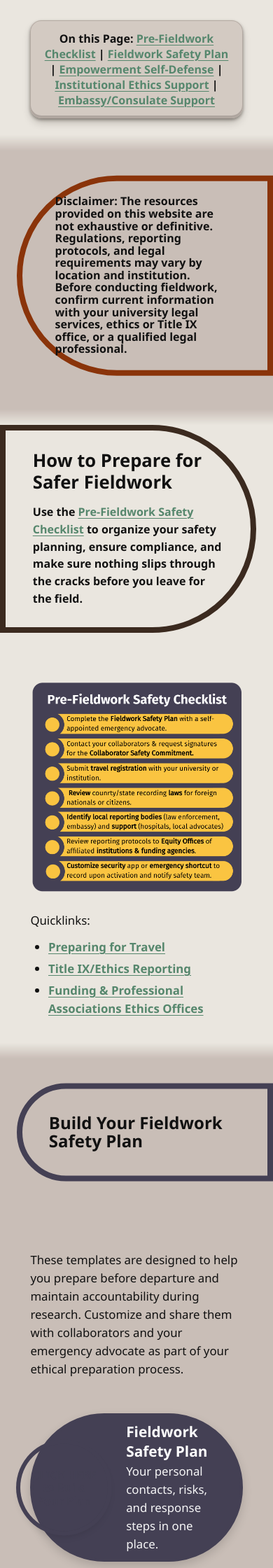
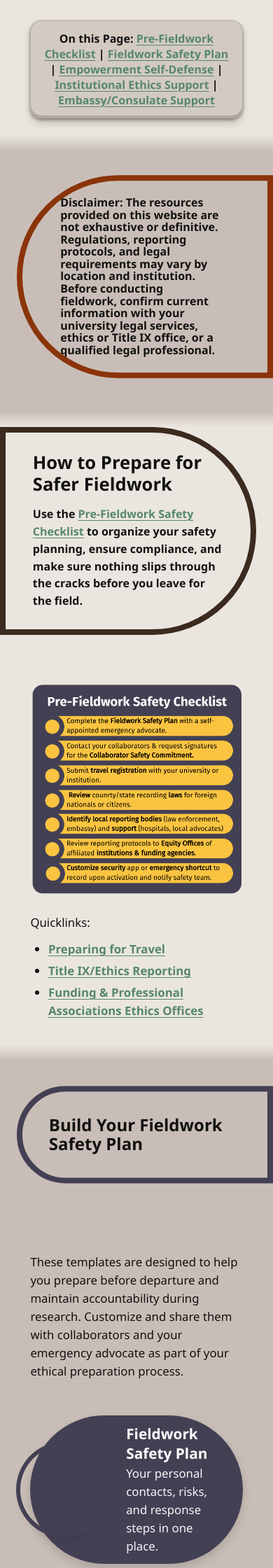
Before and after one commit to AnthroSafetyWarrior/GoldenTrowelProject, a Jekyll site: the page built from _pages/preparing.html, in a window 390 px wide. Shown: the part 1580-3820 px from the top of the page at 70% size. Built offline with Jekyll 4.4.1, drawn with Linux system fonts in a browser that asks for light colours.

Commit message:
updating pages

```diff
--- a/_pages/preparing.html
+++ b/_pages/preparing.html
@@ -73,13 +73,17 @@
   transform: scale(1.05);
 }
 
-/* Extra left+right breathing room on small screens */
+/* Fix disclaimer pillhead curve overlap — shift text right on phones */
 @media (max-width: 760px) {
   .stripe .disclaimer-wrap .pillhead {
-    --pillhead-pad-x: clamp(2.2em, 8vw, 3em);  /* <-- bump this up for more */
-    --pillhead-pad-y: clamp(1.8em, 4.4vw, 2.2em);
+    --pillhead-pad-x: clamp(1.8em, 6vw, 2.6em);
+    --pillhead-pad-y: clamp(1.9em, 4.5vw, 2.3em);
+
+    /* bump the whole text block to the right */
+    padding-left: calc(var(--pillhead-pad-x) + 14px);
   }
 }
+
 
 </style>
 
```
